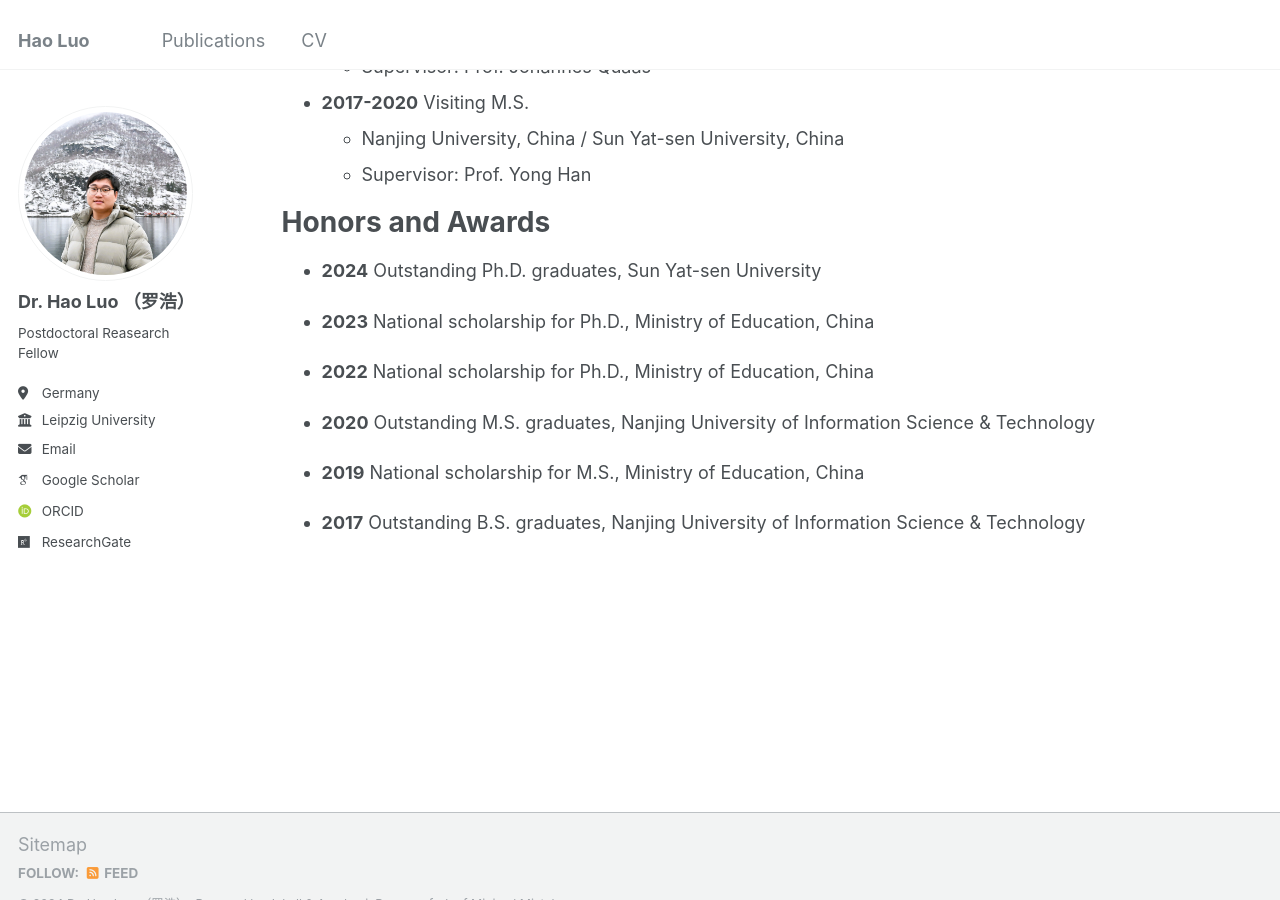
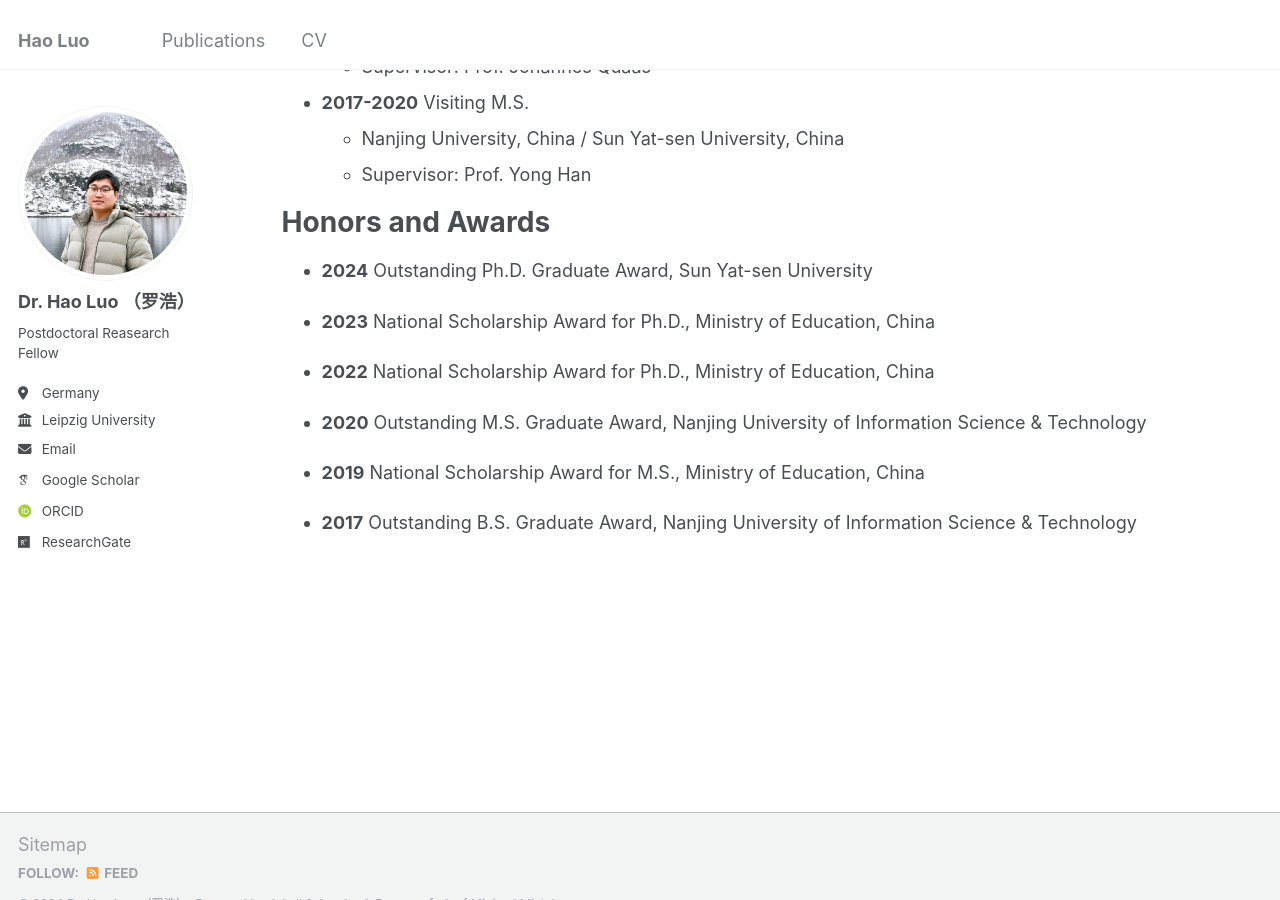
Before and after one commit to haoluo-atmos/haoluo-atmos.github.io, a Jekyll site: the page built from _pages/cv.md, in a window 1280 px wide and 900 px high, scrolled down 684 px. Built offline with Jekyll 4.4.1, drawn with Linux system fonts in a browser that asks for light colours; some web fonts are replaced.

Commit message:
Update cv.md

```diff
--- a/_pages/cv.md
+++ b/_pages/cv.md
@@ -35,14 +35,14 @@ Work experience
 
 Honors and Awards
 ======
-* **2024** Outstanding Ph.D. graduates, Sun Yat-sen University
+* **2024** Outstanding Ph.D. Graduate Award, Sun Yat-sen University
 
-* **2023** National scholarship for Ph.D., Ministry of Education, China
+* **2023** National Scholarship Award for Ph.D., Ministry of Education, China
 
-* **2022** National scholarship for Ph.D.,  Ministry of Education, China
+* **2022** National Scholarship Award for Ph.D.,  Ministry of Education, China
 
-* **2020** Outstanding M.S. graduates, Nanjing University of Information Science & Technology
+* **2020** Outstanding M.S. Graduate Award, Nanjing University of Information Science & Technology
 
-* **2019** National scholarship for M.S., Ministry of Education, China
+* **2019** National Scholarship Award for M.S., Ministry of Education, China
 
-* **2017** Outstanding B.S. graduates, Nanjing University of Information Science & Technology
+* **2017** Outstanding B.S. Graduate Award, Nanjing University of Information Science & Technology
```
